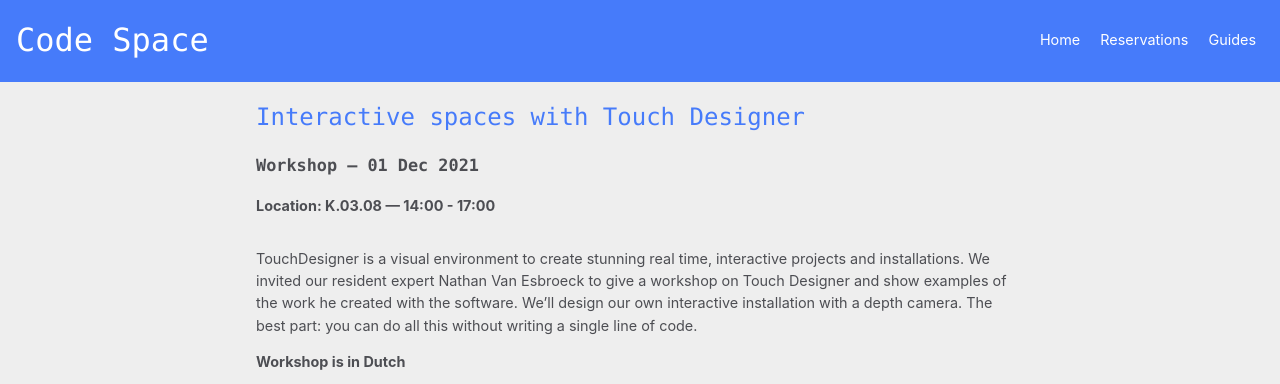
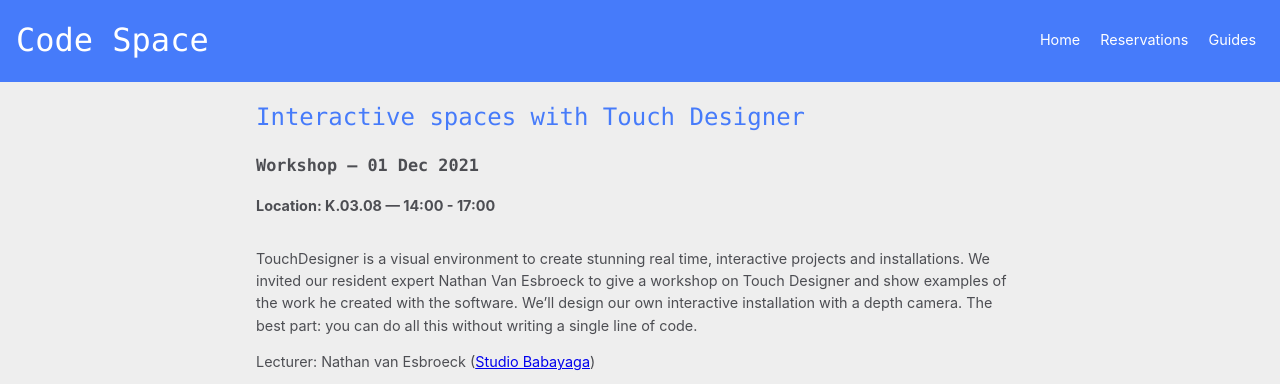
Before and after one commit to codespacehelp/website, a Jekyll site: the page built from _workshops/21-22-interactive-spaces-with-touch-designer.md, in a window 1280 px wide, cut to the strip 0-384 px from the top of the page. Built offline with Jekyll 4.4.1, drawn with Linux system fonts in a browser that asks for light colours.

Commit message:
Add link to website of Nathan.

```diff
--- a/_workshops/21-22-interactive-spaces-with-touch-designer.md
+++ b/_workshops/21-22-interactive-spaces-with-touch-designer.md
@@ -10,6 +10,8 @@ youtube_url: https://www.youtube.com/watch?v=QBS2t__b_gA
 ---
 
 TouchDesigner is a visual environment to create stunning real time, interactive projects and installations. We invited our resident expert Nathan Van Esbroeck to give a workshop on Touch Designer and show examples of the work he created with the software. We'll design our own interactive installation with a depth camera. The best part: you can do all this without writing a single line of code.
+
+Lecturer: Nathan van Esbroeck ([Studio Babayaga](http://studio.babayaga.be))
 
 **Workshop is in Dutch**
 
```
